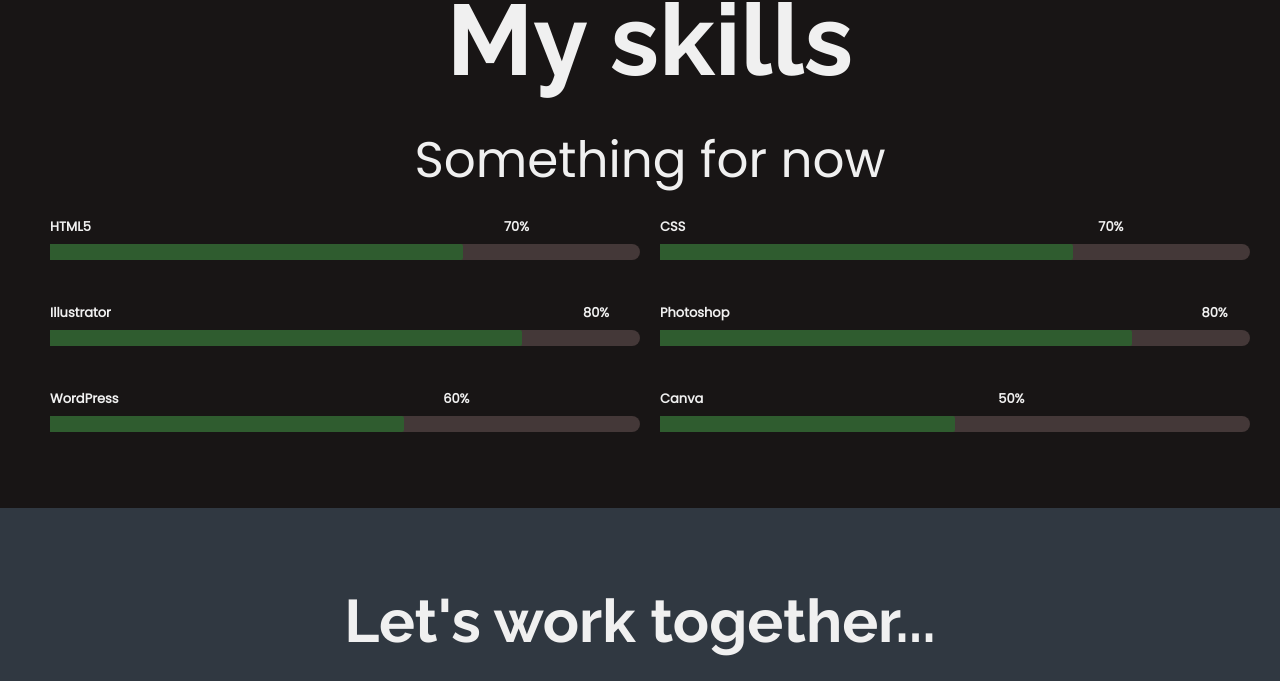
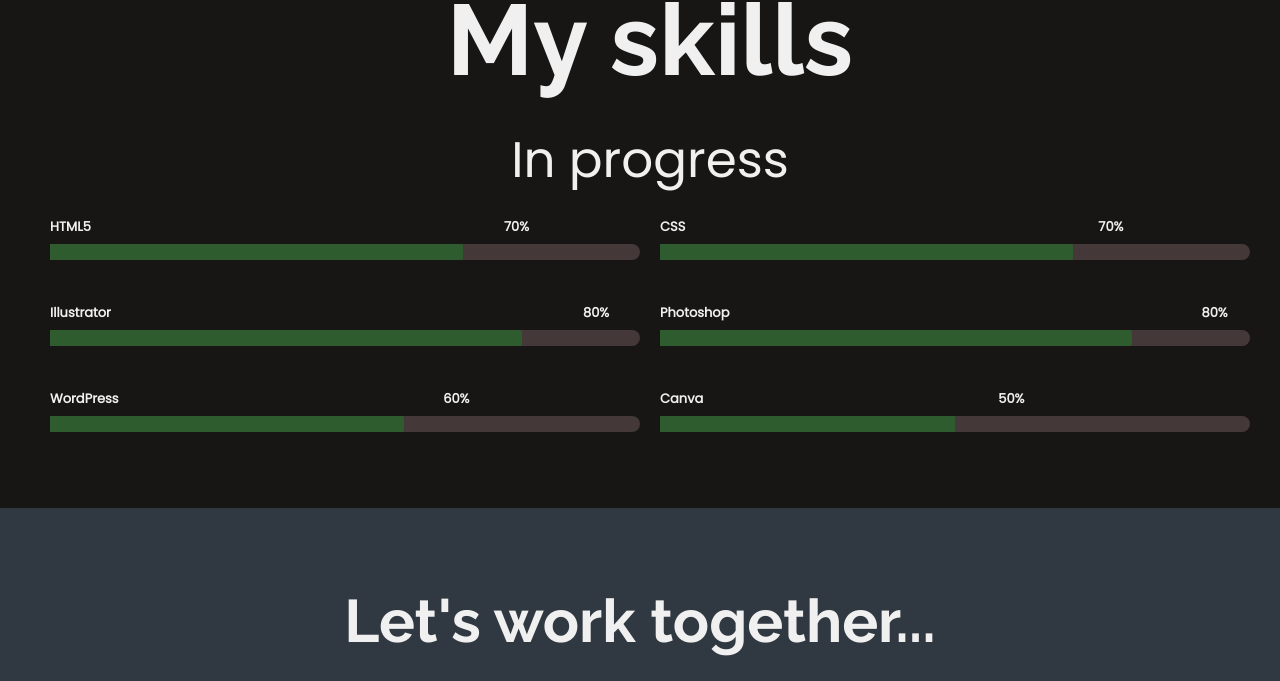
Before and after one commit to ColaWizard/my-porfolio, a plain HTML site: page index.html in a window 1280 px wide. Shown: the part 2159-2840 px from the top of the page. Drawn offline with Linux system fonts and the light colour scheme.

Commit message:
changed text

```diff
--- a/index.html
+++ b/index.html
@@ -136,7 +136,7 @@
     <h2>My skills</h2>
     </div>
   </div>
-  <p class="text">Something for now </p>
+  <p class="text">In progress </p>
 
   <div class="row">
     <div class="item">
```
